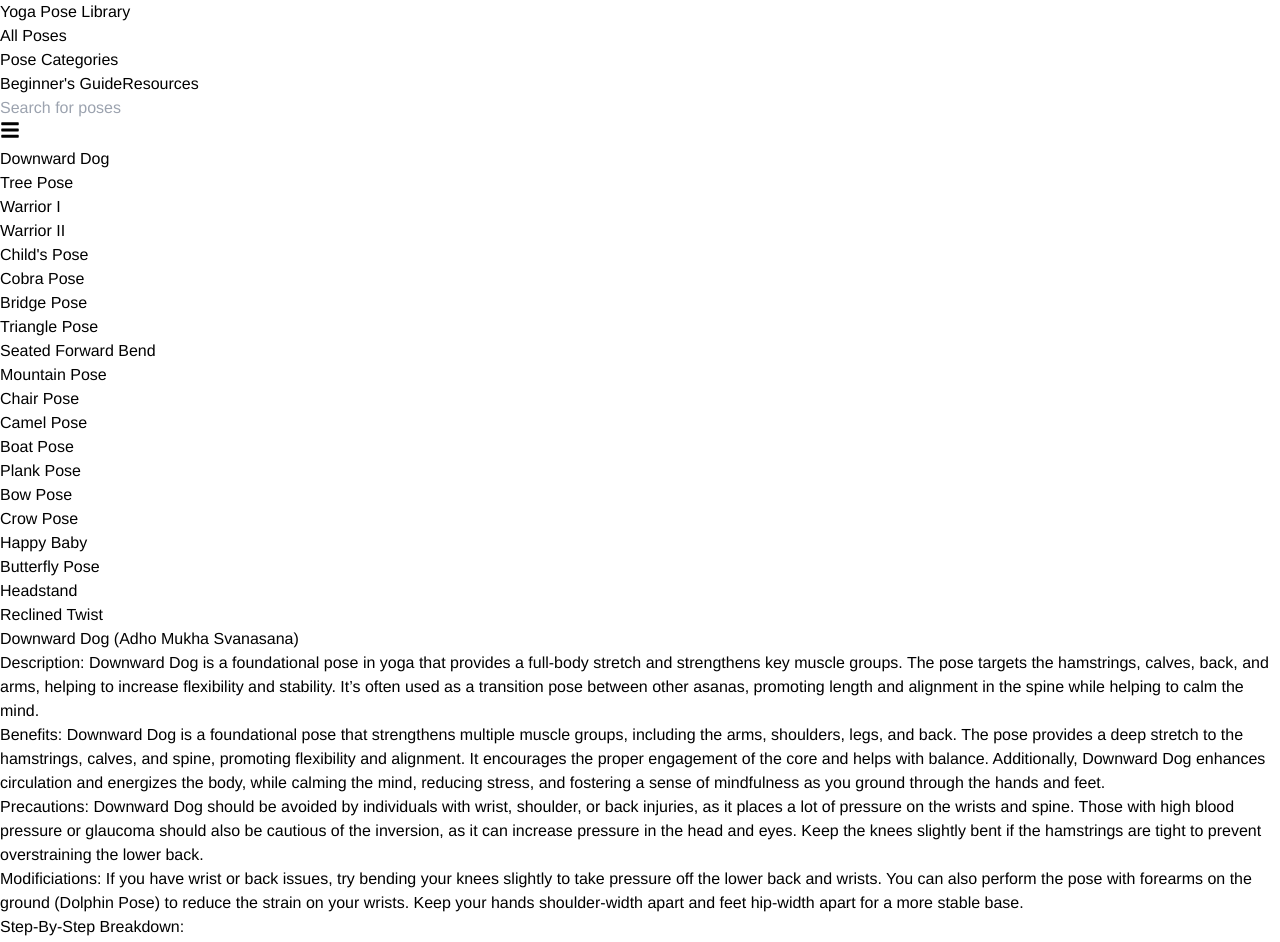
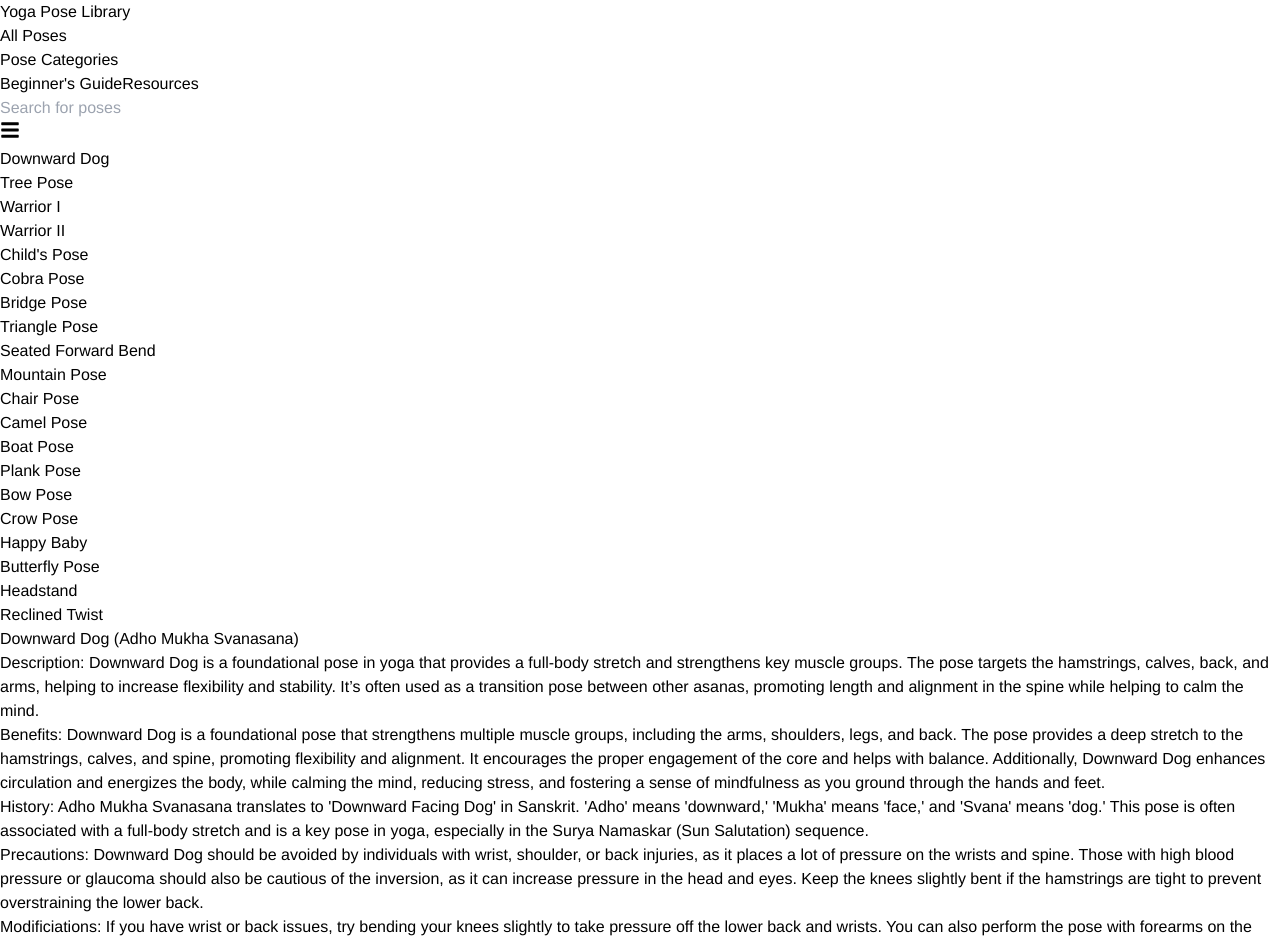
Before and after one commit to samanthacabrera/yoga-library, a React (Vite) app: page /pose/1 in a window 1280 px wide. Shown: the top 942 px of the page. Built offline with nearby package versions, Linux system fonts and the light colour scheme.

Commit message:
added context from sanskirts.json to PosePage

```diff
--- a/src/components/PosePage.jsx
+++ b/src/components/PosePage.jsx
@@ -35,6 +35,10 @@ const PosePage = () => {
 
       {poseBenefit && poseBenefit.benefit && (
         <p><strong>Benefits:</strong> {poseBenefit.benefit}</p>
+      )}
+
+      {poseSanskirt && poseSanskirt.context && (
+        <p><strong>History:</strong> {poseSanskirt.context}</p>
       )}
 
       {posePrecaution && posePrecaution.precaution && (
```
